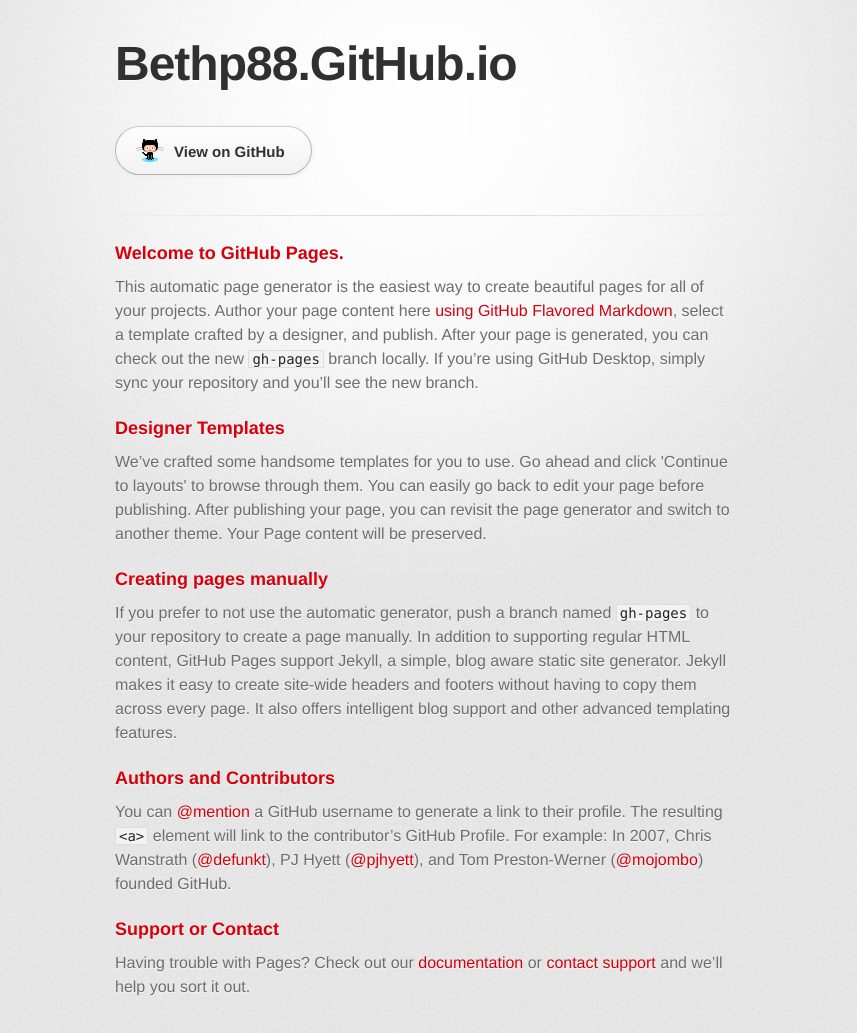
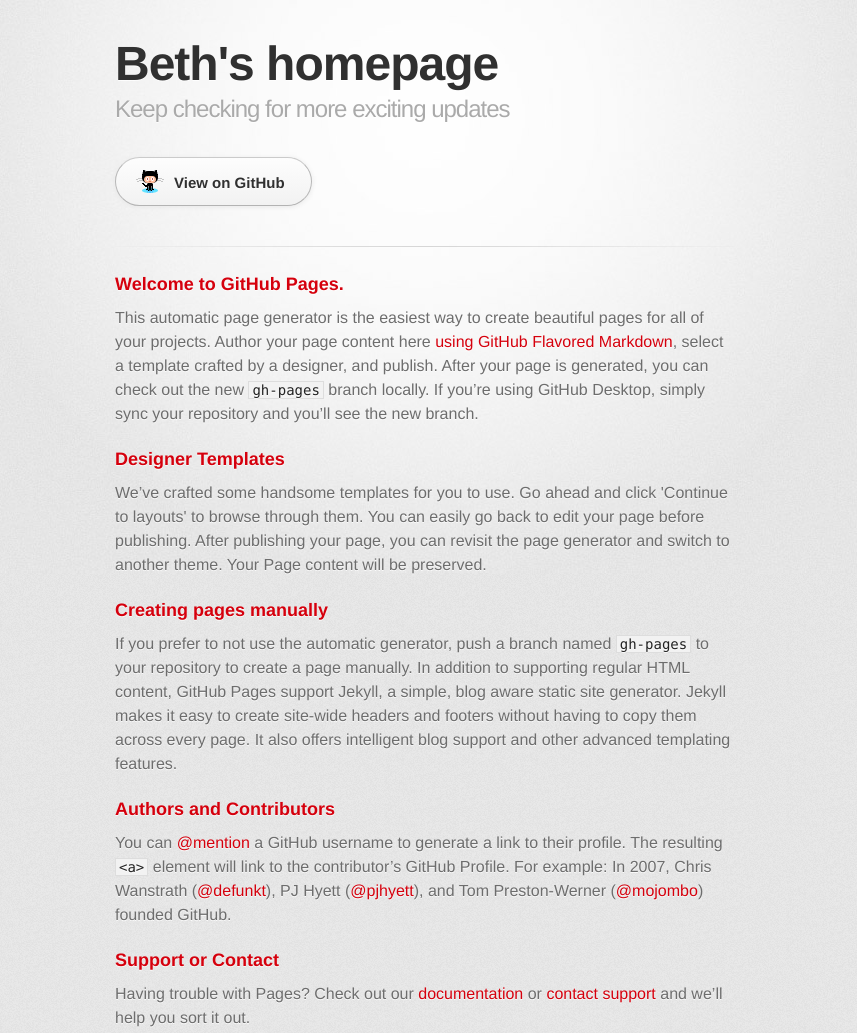
Before and after one commit to bethp88/bethp88.github.io, a plain HTML site: page index.html in a window 1280 px wide. Shown: the top 1033 px of the page, without its empty margins (215-1072 px from the left). Drawn offline with Linux system fonts and the light colour scheme; a web font is replaced by a local one.

Commit message:
Update index.html

```diff
--- a/index.html
+++ b/index.html
@@ -10,7 +10,8 @@
     <!--[if lt IE 9]>
     <script src="//html5shiv.googlecode.com/svn/trunk/html5.js"></script>
     <![endif]-->
-    <title>Bethp88.GitHub.io by bethp88</title>
+    <title>Beth's Homepage</title>
+
   </head>
 
   <body>
@@ -18,8 +19,8 @@
       <div class="inner">
 
         <header>
-          <h1>Bethp88.GitHub.io</h1>
-          <h2></h2>
+          <h1>Beth's homepage</h1>
+          <h2>Keep checking for more exciting updates</h2>
         </header>
 
         <section id="downloads" class="clearfix">
```
